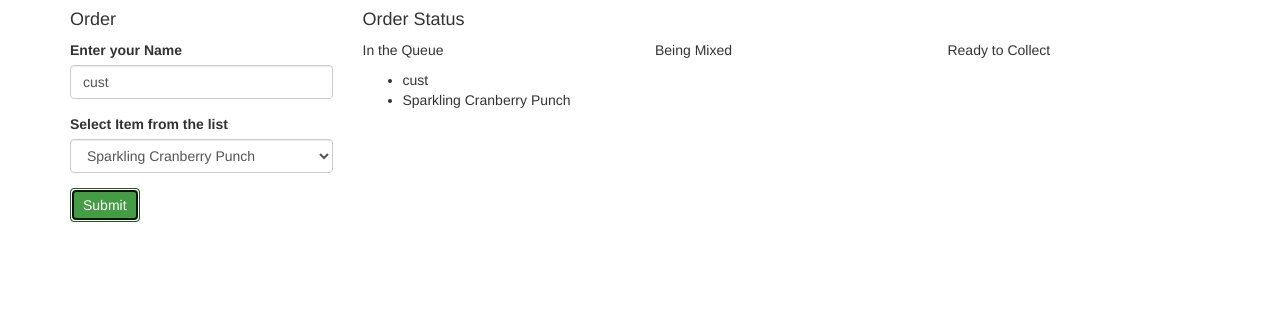
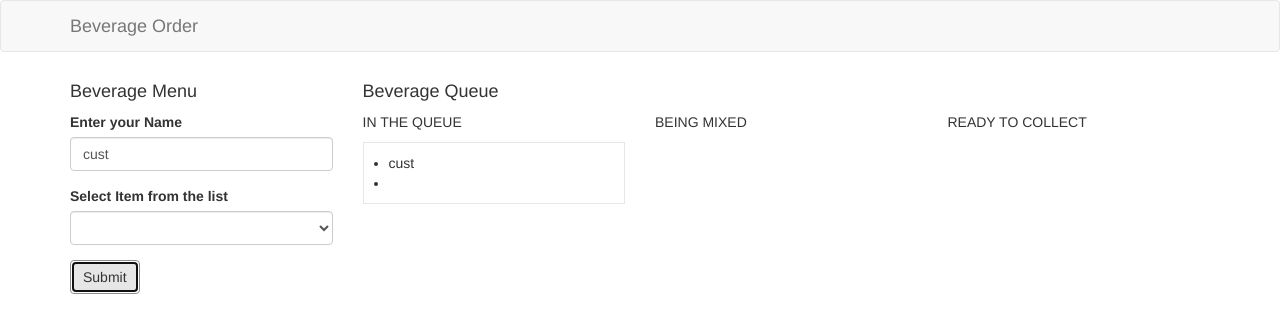
Before and after one commit to uidreams/OrderApp, a plain HTML site: page index.html in a window 1280 px wide. Both pictures are taken after a click on the button "Submit". Drawn offline with nearby package versions, Linux system fonts and the light colour scheme; no server answers.

Commit message:
other files

```diff
--- a/index.html
+++ b/index.html
@@ -10,16 +10,24 @@
     <!-- Latest compiled and minified CSS -->
     <link rel="stylesheet" href="https://maxcdn.bootstrapcdn.com/bootstrap/3.3.7/css/bootstrap.min.css"
         integrity="sha384-BVYiiSIFeK1dGmJRAkycuHAHRg32OmUcww7on3RYdg4Va+PmSTsz/K68vbdEjh4u" crossorigin="anonymous">
+    <link rel="stylesheet" href="style.css">
     <script src="https://code.jquery.com/jquery-3.4.1.js"
         integrity="sha256-WpOohJOqMqqyKL9FccASB9O0KwACQJpFTUBLTYOVvVU=" crossorigin="anonymous"></script>
     <script src="script.js"></script>
 </head>
 
 <body>
+    <nav class="navbar navbar-default">
+        <div class="container">
+            <div class="navbar-header">
+                <a class="navbar-brand" href="#">Beverage Order </a>
+            </div>
+        </div>
+        </nav>
     <div class="container">
         <div class="row">
             <div class="col-md-3">
-                <h4>Order</h4>
+                <h4>Beverage Menu</h4>
                 <div class="form-group">
                     <label for="username" >Enter your Name</label>
                     <input type="text" id="username" class="form-control" value="cust">
@@ -27,30 +35,30 @@
                 <div class="form-group">
                     <label for="beveragesList">Select Item from the list</label>
                     <select name="beveragesList" id="beverageList" class="form-control">
-                        <option value="">Sparkling Cranberry Punch </option>
+                        <!-- <option value="">Sparkling Cranberry Punch </option>
                         <option value="">ced Chocolate Delight</option>
                         <option value="">Raspberry Fizz </option>
                         <option value="">Virgin Frozen Margarita</option>
-                        <option value="">Summer Punch</option>
+                        <option value="">Summer Punch</option> -->
                     </select>
                 </div>
                 <div class="form-group">
-                    <button class="btn btn-success" id="orderSubmit">Submit</button>
+                    <button class="btn btn-default" id="orderSubmit">Submit</button>
                 </div>
             </div>
             <div class="col-md-9">
-                <h4>Order Status</h4>
+                <h4>Beverage Queue</h4>
                 <div class="row">
                     <div class="col-md-4">
-                        <p class="strong">In the Queue </p>
+                        <p class="strong">IN THE QUEUE <span id="queueCount"></span></p>
                         <div id="queue"></div>
                     </div>
                     <div class="col-md-4">
-                        <p class="strong">Being Mixed</p>
+                        <p class="strong">BEING MIXED <span id="processingCount"></span></p>
                         <div id="processing"></div>
                     </div>
                     <div class="col-md-4">
-                        <p class="strong">Ready to Collect </p>
+                        <p class="strong">READY TO COLLECT <span id="readyCount"></span></p>
                         <div id="ready"></div>
                     </div>
                 </div>
--- a/script.js
+++ b/script.js
@@ -1,28 +1,50 @@
 $(document).ready(function() {
 
-    // 1. data has to fetch from https://github.com/uidreams/makeOrderApp/blob/master/beverageData.json
-    // 2. on form submit show order details to 'ordered' queue
-    $('#orderSubmit').click(function() {
+    $.ajax({
+        type: 'GET',
+        url: 'https://api.myjson.com/bins/15ha9v',
+        contentType: 'application/x-www-form-urlencoded;charset=utf-8',
+        async: false,
+        dataType: 'json',
+        timeout: (20000),
+        cache: false,
+        crossOrigin: true,
+        success: function(data) {
+
+            $('#beverageList').empty().append($('<option>', {
+                value: 'NONE',
+                text : 'Please Select'
+            }));
+            $.each(data, function (val) {
+                $('#beverageList').append($('<option>', {
+                    value: val.Description,
+                    text: val.Description,
+                }));
+            });
+        },
+        error: function() {
+            alert('Beverage list not loaded.')
+        }
+    })
+    // 2. based on user(admin / user) profile selected, give right to change status
+
+    $('#orderSubmit').on('click', function() {
         var username = $('#username').val();
         var beverage = $('#beverageList :selected').text();
-        var orderDetails = '<ul><li>' + username + '</li><li>' + beverage + '</li> </ul>';
+        var orderDetails = '<ul id="orderInfo"><li>' + username + '</li><li>' + beverage + '</li> </ul>';
         $('#queue').append(orderDetails);
     });
-    // 3. after 30 sec. show order details to 'processing' queue
-    // 4. after 30 sec. show order details to 'Ready to collect' queue
-
-    // write settimeout function for automatic status update after specified time.
-
-    //Instead, give an option to move to another queue on clicking move icon of order
-
-    // for(let i = 0; i < $('#queue ul').length; i++) {
-    //     this.attr('id', $('#queue') + i);
-    // }
-    if($('#queue ul').length > 1) {
-        $('#queue ul li').click(function() {
-            alert('hii');
-        });
-    }
+    // on clicking
+    $('#queue').on('click', 'ul', function() {
+        var queueOrder = $(this).clone();
+        $(this).remove();
+        queueOrder.appendTo($('#processing'));
+    });
+    $('#processing').on('click', 'ul', function() {
+        var processingOrder = $(this).clone();
+        $(this).remove();
+        processingOrder.appendTo($('#ready'));
+    });
 
 
 })
--- /dev/null
+++ b/style.css
@@ -0,0 +1,9 @@
+ul {
+    border: 1px solid #e7e7e7;
+    padding: 10px;
+    padding-left: 25px;
+    cursor: pointer;
+}
+ul:hover {
+    border: 1px solid black;
+}
```
